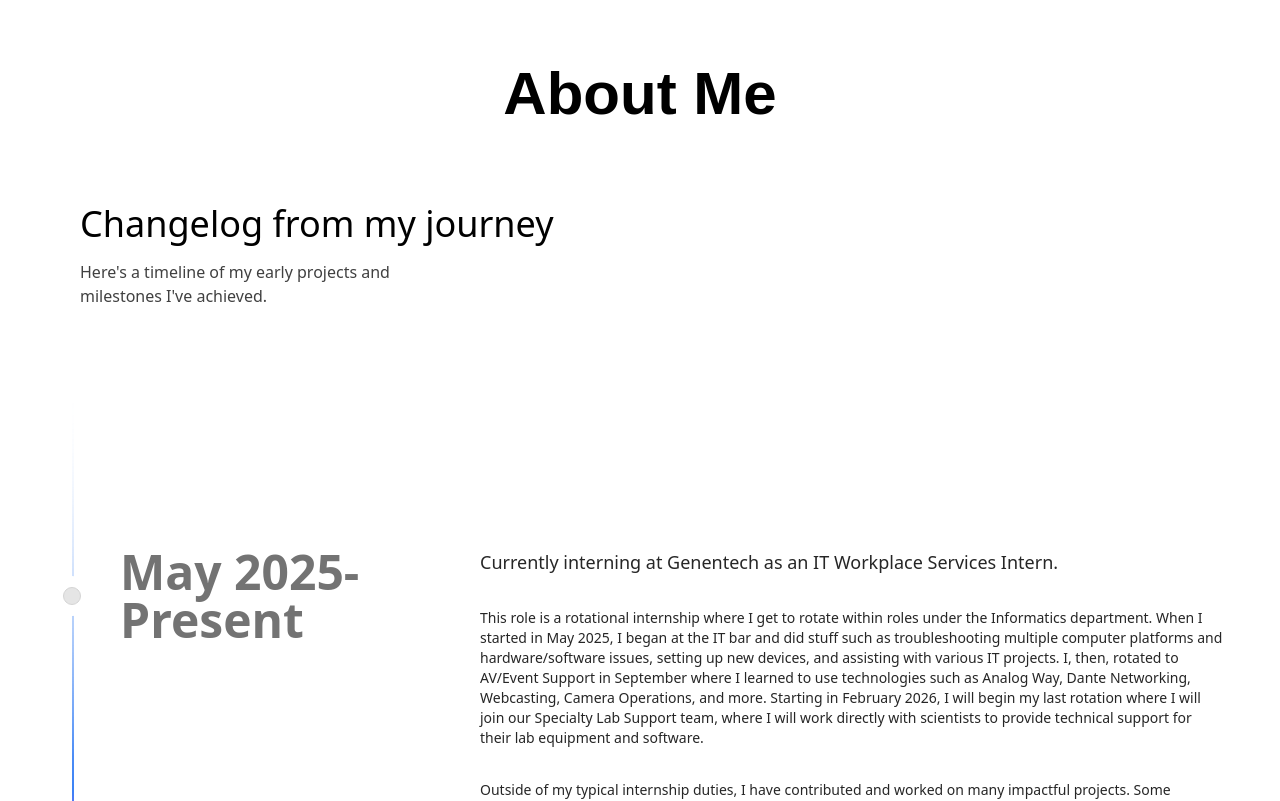
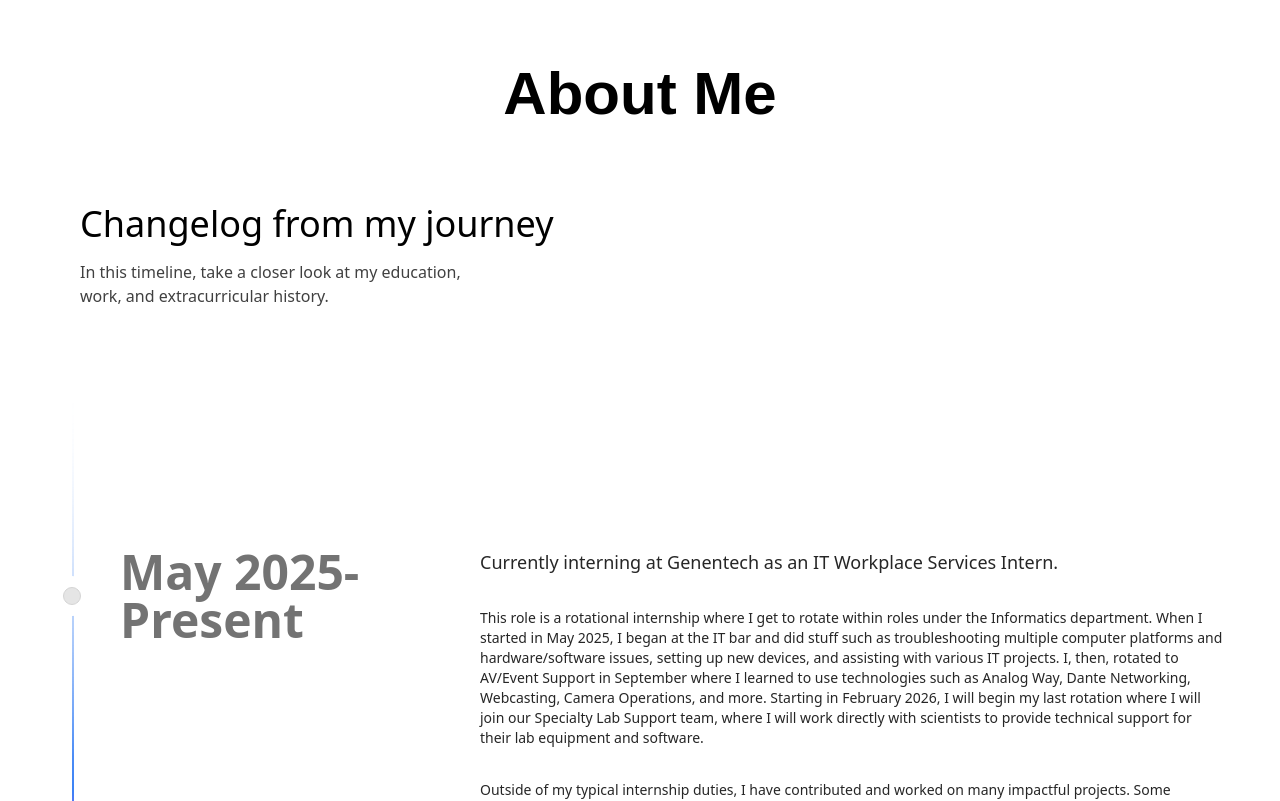
Before and after one commit to vwong031/valeriewong, a Next.js app: page /about in a window 1280 px wide. Shown: the top 801 px of the page. Built offline with nearby package versions, Linux system fonts and the light colour scheme; a web font is replaced by a local one.

Commit message:
chore: pulled the aceternity timeline template

```diff
--- a/src/components/ui/timeline.jsx
+++ b/src/components/ui/timeline.jsx
@@ -34,7 +34,7 @@ export const Timeline = ({
         </h2>
         <p
           className="text-neutral-700 dark:text-neutral-300 text-sm md:text-base max-w-sm">
-          Here's a timeline of my early projects and milestones I've achieved.
+          In this timeline, take a closer look at my education, work, and extracurricular history.
         </p>
       </div>
       <div ref={ref} className="relative max-w-7xl mx-auto pb-20">
```
Also changed, not shown: 1 other file (tests, documents, lock files or other folders).
